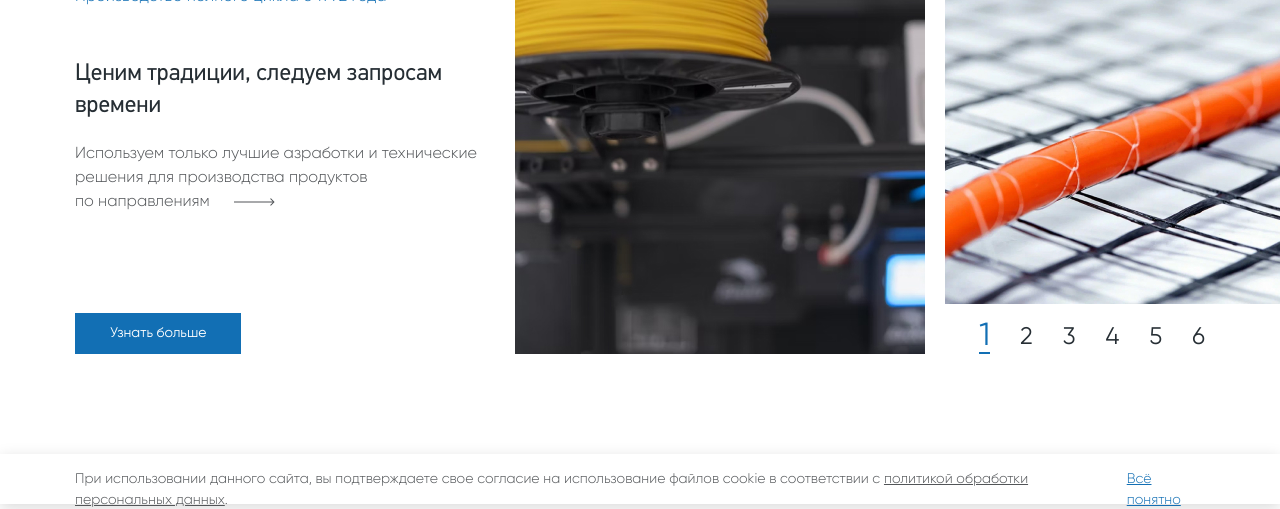
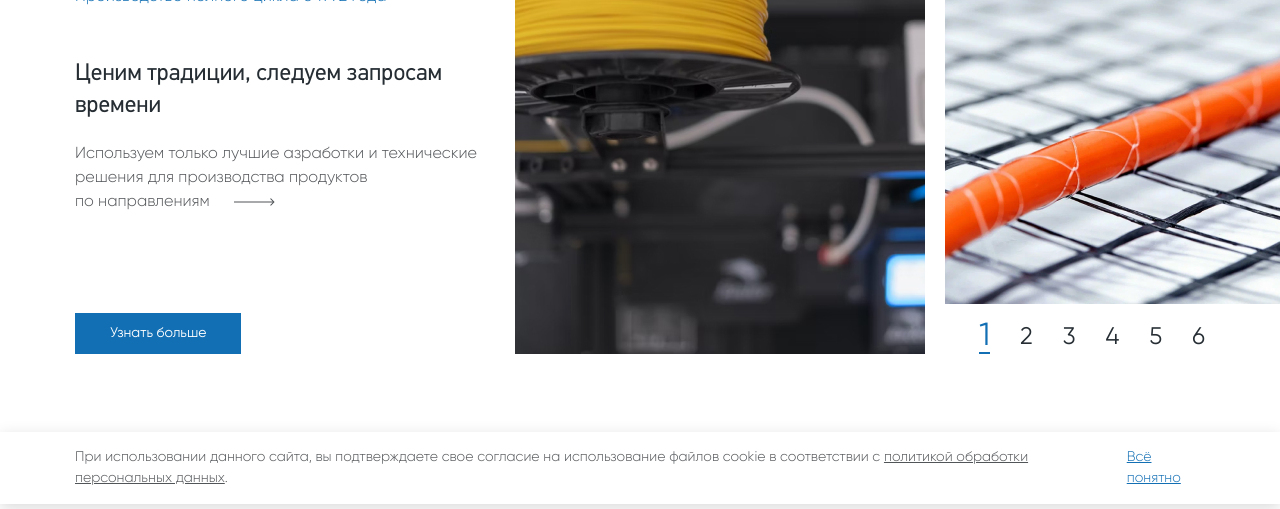
Before and after one commit to avganka/litoplast, a website built with webpack: page src/index.html in a window 1280 px wide. Shown: the part 296-805 px from the top of the page. Built offline with nearby package versions, Linux system fonts and the light colour scheme.

Commit message:
fix cookies

```diff
--- a/src/js/modules/cookies.js
+++ b/src/js/modules/cookies.js
@@ -3,7 +3,7 @@ const cookiesBanner = document.querySelector('.cookies');
 
 const domain = window.location.hostname;
 const path = '/';
-const maxAge = 36000;
+const maxAge = 3600;
 
 const getCookie = (name) => {
   let matches = document.cookie.match(
--- a/src/scss/components/_cookies.scss
+++ b/src/scss/components/_cookies.scss
@@ -43,5 +43,5 @@
 }
 
 .cookies.opened {
-  max-height: 50px;
+  max-height: 200px;
 }
```
